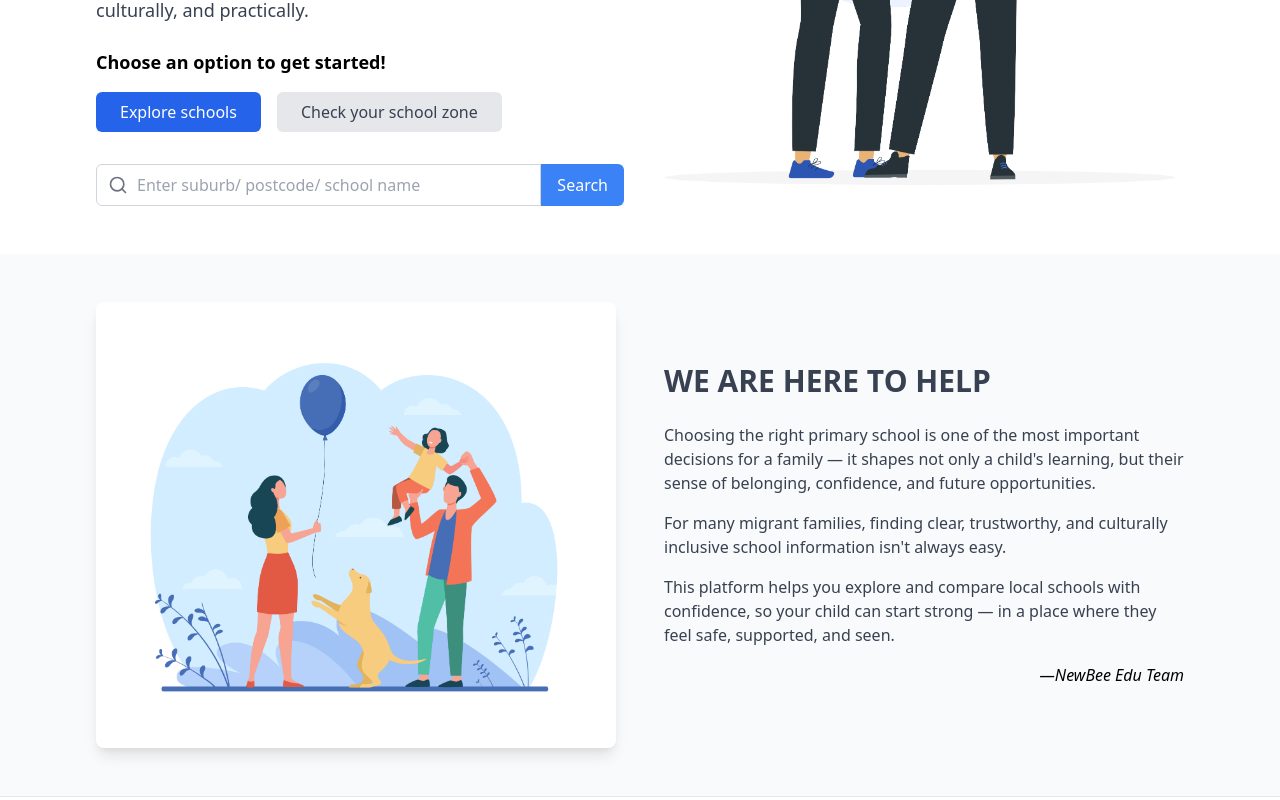
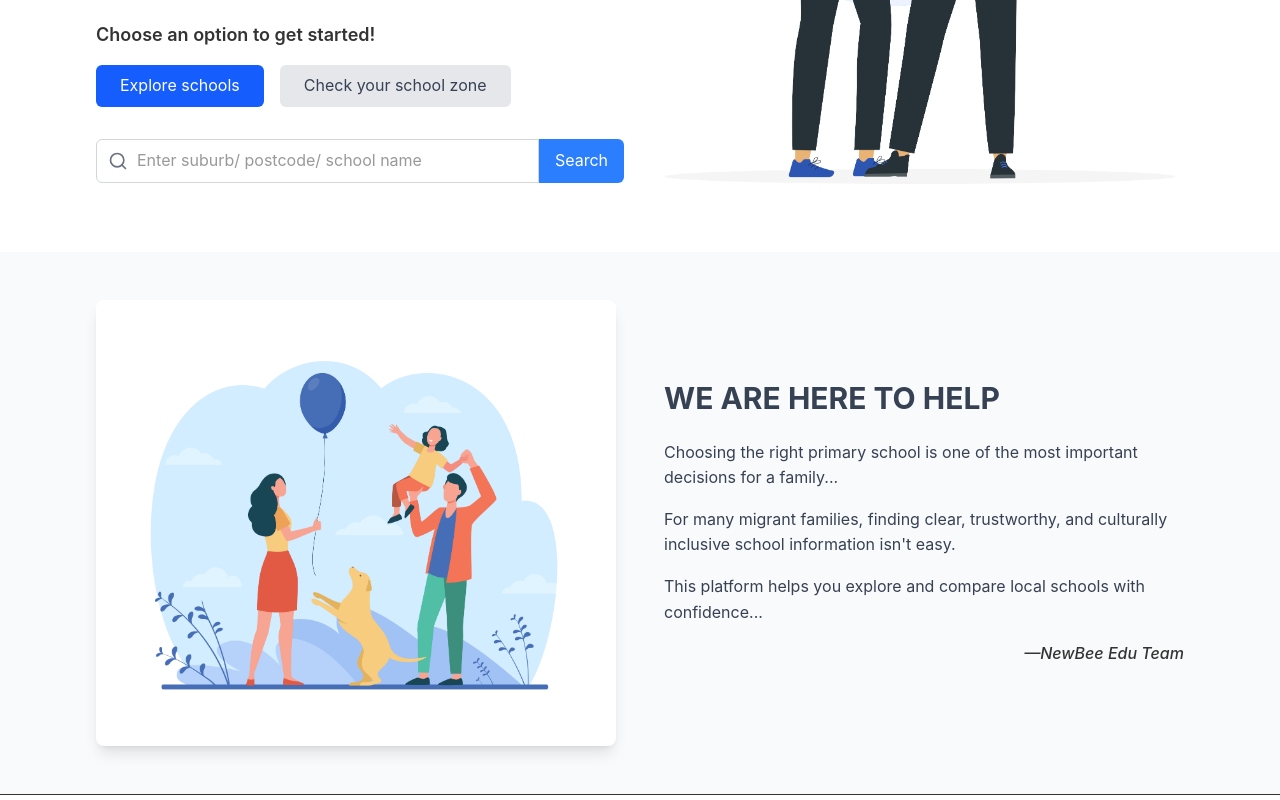
Before and after one commit to StevenT899/tp21-main, a Vue app in the folder frontend/tp21-main/: page / in a window 1280 px wide. Shown: the part 400-1200 px from the top of the page. Built offline with nearby package versions, Linux system fonts and the light colour scheme.

Commit message:
Optimize: HomeView.vue | Add: <scripts> to main.css

```diff
--- a/frontend/tp21-main/src/assets/main.css
+++ b/frontend/tp21-main/src/assets/main.css
@@ -1 +1,60 @@
 @import "tailwindcss";
+
+/* HomeView.vue */
+body {
+  font-family: 'Inter', -apple-system, BlinkMacSystemFont, 'Segoe UI', Roboto, Oxygen, Ubuntu, Cantarell, 'Open Sans', 'Helvetica Neue', sans-serif;
+  color: #333;
+  line-height: 1.6;
+}
+
+.app {
+  min-height: 100vh;
+  display: flex;
+  flex-direction: column;
+}
+
+/* Custom styles for better visual representation */
+.family-illustration,
+.family-balloon-illustration {
+  transition: transform 0.3s ease;
+}
+
+.family-illustration:hover,
+.family-balloon-illustration:hover {
+  transform: translateY(-5px);
+}
+
+/* Responsive adjustments */
+@media (max-width: 768px) {
+  h1 {
+    font-size: 2.5rem;
+  }
+
+ .family-illustration,
+ .family-balloon-illustration {
+    transform: scale(0.8);
+  }
+}
+
+/* MapShow.vue */
+.map-container {
+  width: 100%;
+}
+
+.filter-group {
+  flex: 1;
+}
+
+:deep(.mapboxgl-ctrl-top-right) {
+  margin-top: 10px;
+  margin-right: 10px;
+}
+
+
+.school-popup {
+  max-width: 360px;
+  font-size: 16px;
+  line-height: 1.5;
+  box-shadow: 0 8px 20px rgba(0, 0, 0, 0.15);
+  border-radius: 12px;
+}
--- /dev/null
+++ b/frontend/tp21-main/src/components/home/HelpSection.vue
@@ -0,0 +1,22 @@
+<template>
+    <section class="py-12 px-6 md:px-12 lg:px-24 bg-gray-50">
+      <div class="max-w-7xl mx-auto grid md:grid-cols-2 gap-12 items-center">
+        <div class="bg-white p-6 rounded-lg shadow-lg">
+          <img src="@/assets/images/help1.jpg" alt="help photo" class="w-full h-auto" />
+        </div>
+        <div>
+          <h2 class="text-3xl font-bold text-gray-700 mb-6">WE ARE HERE TO HELP</h2>
+          <p class="text-gray-700 mb-4">
+            Choosing the right primary school is one of the most important decisions for a family...
+          </p>
+          <p class="text-gray-700 mb-4">
+            For many migrant families, finding clear, trustworthy, and culturally inclusive school information isn't easy.
+          </p>
+          <p class="text-gray-700 mb-4">
+            This platform helps you explore and compare local schools with confidence...
+          </p>
+          <p class="text-right italic font-medium">—NewBee Edu Team</p>
+        </div>
+      </div>
+    </section>
+  </template>
--- a/frontend/tp21-main/src/main.js
+++ b/frontend/tp21-main/src/main.js
@@ -1,7 +1,7 @@
 import { createApp } from 'vue'
 import App from './App.vue'
 import router from './router'
-
+import './assets/main.css'
 
 import { use } from 'echarts/core'
 import { CanvasRenderer } from 'echarts/renderers'
--- /dev/null
+++ b/frontend/tp21-main/src/utils/useClickOutside.js
@@ -0,0 +1,30 @@
+import { onMounted, onUnmounted, ref } from 'vue';
+
+export function useClickOutside(...refElements) {
+    const isOpen = ref(false);
+
+    const handleClickOutside = (event) => {
+        let shouldClose = true;
+        for (const refElement of refElements) {
+            if (refElement.value && refElement.value.contains(event.target)) {
+                shouldClose = false;
+                break;
+            }
+        }
+        if (shouldClose) {
+            isOpen.value = false;
+        }
+    };
+
+    onMounted(() => {
+        window.addEventListener('click', handleClickOutside);
+    });
+
+    onUnmounted(() => {
+        window.removeEventListener('click', handleClickOutside);
+    });
+
+    return {
+        isOpen
+    };
+}
--- a/frontend/tp21-main/src/views/HomeView.vue
+++ b/frontend/tp21-main/src/views/HomeView.vue
@@ -11,7 +11,8 @@
             Explore, compare, and understand Victorian schools. We help migrant families make confident school choices.
           </p>
           <p class="text-lg text-gray-700 mb-6">
-            Use our simple map tool to search schools, see what they offer, and find the best fit for your child — academically, culturally, and practically.
+            Use our simple map tool to search schools, see what they offer, and find the best fit for your child —
+            academically, culturally, and practically.
           </p>
           <p class="font-semibold text-lg mb-4">Choose an option to get started!</p>
 
@@ -28,32 +29,32 @@
             <div class="flex">
               <div class="relative flex-grow">
                 <span class="absolute inset-y-0 left-0 flex items-center pl-3">
-                  <svg xmlns="http://www.w3.org/2000/svg" width="20" height="20" viewBox="0 0 24 24" fill="none" stroke="currentColor" stroke-width="2" stroke-linecap="round" stroke-linejoin="round" class="text-gray-500">
+                  <svg xmlns="http://www.w3.org/2000/svg" width="20" height="20" viewBox="0 0 24 24" fill="none"
+                    stroke="currentColor" stroke-width="2" stroke-linecap="round" stroke-linejoin="round"
+                    class="text-gray-500">
                     <circle cx="11" cy="11" r="8"></circle>
                     <line x1="21" y1="21" x2="16.65" y2="16.65"></line>
                   </svg>
                 </span>
                 <!-- searching bar -->
-                <input
-                  v-model="searchQuery"
-                  @input="search"
-                  @keydown.enter = "showMapAndSearch"
-                  type="text"
-                  maxlength="55"
+                <input v-model="searchQuery" @input="search" @keydown.enter="showMapAndSearch"
+                  @focus="showSuggestions = true" ref="searchBar" type="text" maxlength="60"
                   placeholder="Enter suburb/ postcode/ school name"
-                  class="w-full py-2 pl-10 pr-4 border border-gray-300 rounded-l-md focus:outline-none focus:ring-2 focus:ring-blue-500"
-                />
+                  class="w-full py-2 pl-10 pr-4 border border-gray-300 rounded-l-md focus:outline-none focus:ring-2 focus:ring-blue-500" />
               </div>
-              <button @click="showMapAndSearch" class="bg-blue-500 text-white px-4 py-2 rounded-r-md hover:bg-blue-600 transition-colors">
+              <button @click="showMapAndSearch"
+                class="bg-blue-500 text-white px-4 py-2 rounded-r-md hover:bg-blue-600 transition-colors">
                 Search
               </button>
             </div>
             <!-- searching suggetion box -->
-            <div v-if="showSuggestions && searchResults.length > 0" class="absolute top-full left-0 right-0 bg-white border border-gray-300 rounded-md shadow-md mt-1 z-10">
+            <div v-if="showSuggestions && searchResults.length > 0" ref="suggestionBox"
+              class="absolute top-full left-0 right-0 bg-white border border-gray-300 rounded-md shadow-md mt-1 z-10">
               <div v-if="suburbResults.length > 0">
                 <p class="text-sm font-semibold text-gray-700 p-2 border-b border-gray-200">Suburb</p>
                 <ul>
-                  <li v-for="(suburb, index) in suburbResults" :key="index" class="py-2 px-4 hover:bg-gray-100 cursor-pointer" @click="selectResult(suburb,'suburb')">
+                  <li v-for="(suburb, index) in suburbResults" :key="index"
+                    class="py-2 px-4 hover:bg-gray-100 cursor-pointer" @click="selectResult(suburb, 'suburb')">
                     {{ suburb }}
                   </li>
                 </ul>
@@ -61,14 +62,16 @@
               <div v-if="schoolResults.length > 0">
                 <p class="text-sm font-semibold text-gray-700 p-2 border-b border-gray-200">School</p>
                 <ul>
-                  <li v-for="(school, index) in schoolResults" :key="index" class="py-2 px-4 hover:bg-gray-100 cursor-pointer" @click="selectResult(school,'school')">
+                  <li v-for="(school, index) in schoolResults" :key="index"
+                    class="py-2 px-4 hover:bg-gray-100 cursor-pointer" @click="selectResult(school, 'school')">
                     {{ school }}
                   </li>
                 </ul>
               </div>
             </div>
             <!-- prompt: no result -->
-            <div v-if="showNoResultMessage" class="absolute top-full left-0 right-0 bg-red-100 border border-red-400 text-red-700 px-4 py-2 rounded-md shadow-md mt-1 z-10">
+            <div v-if="showNoResultMessage"
+              class="absolute top-full left-0 right-0 bg-red-100 border border-red-400 text-red-700 px-4 py-2 rounded-md shadow-md mt-1 z-10">
               No result found. Please try again!
             </div>
           </div>
@@ -81,38 +84,21 @@
     <section v-if="showMap" class="py-12 px-6 md:px-12 lg:px-24 bg-white border-t border-b border-gray-200">
       <div class="max-w-7xl mx-auto">
         <h2 class="text-3xl font-bold text-gray-900 mb-8 text-center">Find Schools Near You</h2>
-        <MapShow :searchQuery="searchQuery" :isSchool="isSchool" :selectedSuburb="selectedSuburb" :selectedType="selectedType" />
+        <MapShow :searchQuery="searchQuery" :isSchool="isSchool" :selectedSuburb="selectedSuburb"
+          :selectedType="selectedType" />
       </div>
     </section>
 
     <!-- Help Section -->
-    <section class="py-12 px-6 md:px-12 lg:px-24 bg-gray-50">
-      <div class="max-w-7xl mx-auto grid md:grid-cols-2 gap-12 items-center">
-        <div class="bg-white p-6 rounded-lg shadow-lg">
-          <img src="@/assets/images/help1.jpg" alt="help photo" class="w-full h-auto">
-        </div>
-
-        <div>
-          <h2 class="text-3xl font-bold text-gray-700 mb-6">WE ARE HERE TO HELP</h2>
-          <p class="text-gray-700 mb-4">
-            Choosing the right primary school is one of the most important decisions for a family — it shapes not only a child's learning, but their sense of belonging, confidence, and future opportunities.
-          </p>
-          <p class="text-gray-700 mb-4">
-            For many migrant families, finding clear, trustworthy, and culturally inclusive school information isn't always easy.
-          </p>
-          <p class="text-gray-700 mb-4">
-            This platform helps you explore and compare local schools with confidence, so your child can start strong — in a place where they feel safe, supported, and seen.
-          </p>
-          <p class="text-right italic font-medium">—NewBee Edu Team</p>
-        </div>
-      </div>
-    </section>
+    <HelpSection />
   </div>
 </template>
 
 <script setup>
 import { ref } from 'vue';
 import MapShow from '@/components/MapShow.vue';
+import HelpSection from '@/components/home/HelpSection.vue';
+import { useClickOutside } from '@/utils/useClickOutside';
 
 // search bar
 const searchQuery = ref('');
@@ -122,7 +108,9 @@ const isSchool = ref(false);
 // search suggestion box
 const selectedType = ref(''); //'suburb' or 'school'
 const selectedSuburb = ref('');
-const showSuggestions = ref(false);
+const suggestionBox = ref(null);
+const searchBar = ref(null);
+const { isOpen: showSuggestions } = useClickOutside(suggestionBox, searchBar);
 
 // store searching results
 const searchResults = ref([]);
@@ -278,7 +266,7 @@ const showMapAndSearch = async () => {
     // error prompt timer
     setTimeout(() => {
       showNoResultMessage.value = false;
-    },2000);
+    }, 2000);
   } else {
     showNoResultMessage.value = false;
     showMap.value = true;
@@ -290,18 +278,18 @@ const showMapAndSearch = async () => {
 
 
 const selectResult = (result, type) => {
-  if (type ==='suburb') {
+  if (type === 'suburb') {
     // extract suburb name from formatted string
     const suburbName = result.split(',')[0].trim();
     searchQuery.value = suburbName;
     selectedSuburb.value = suburbName;
     isSchool.value = false;
-    selectedType.value ='suburb';
+    selectedType.value = 'suburb';
   } else {
     searchQuery.value = result;
     isSchool.value = true;
     selectedSuburb.value = '';
-    selectedType.value ='school';
+    selectedType.value = 'school';
   }
 
   searchResults.value = [];
@@ -313,42 +301,3 @@ const selectResult = (result, type) => {
   showMap.value = true;
 };
 </script>
-
-<style scoped>
-@import 'https://cdn.jsdelivr.net/npm/tailwindcss@2.2.19/dist/tailwind.min.css';
-
-body {
-  font-family: 'Inter', -apple-system, BlinkMacSystemFont, 'Segoe UI', Roboto, Oxygen, Ubuntu, Cantarell, 'Open Sans', 'Helvetica Neue', sans-serif;
-  color: #333;
-  line-height: 1.6;
-}
-
-.app {
-  min-height: 100vh;
-  display: flex;
-  flex-direction: column;
-}
-
-/* Custom styles for better visual representation */
-.family-illustration,
-.family-balloon-illustration {
-  transition: transform 0.3s ease;
-}
-
-.family-illustration:hover,
-.family-balloon-illustration:hover {
-  transform: translateY(-5px);
-}
-
-/* Responsive adjustments */
-@media (max-width: 768px) {
-  h1 {
-    font-size: 2.5rem;
-  }
-
- .family-illustration,
- .family-balloon-illustration {
-    transform: scale(0.8);
-  }
-}
-</style>
```
Also changed, not shown: frontend/tp21-main/src/components/MapShow.vue (+37 -67 lines). Lines whose indentation alone changed are shown as unchanged.
